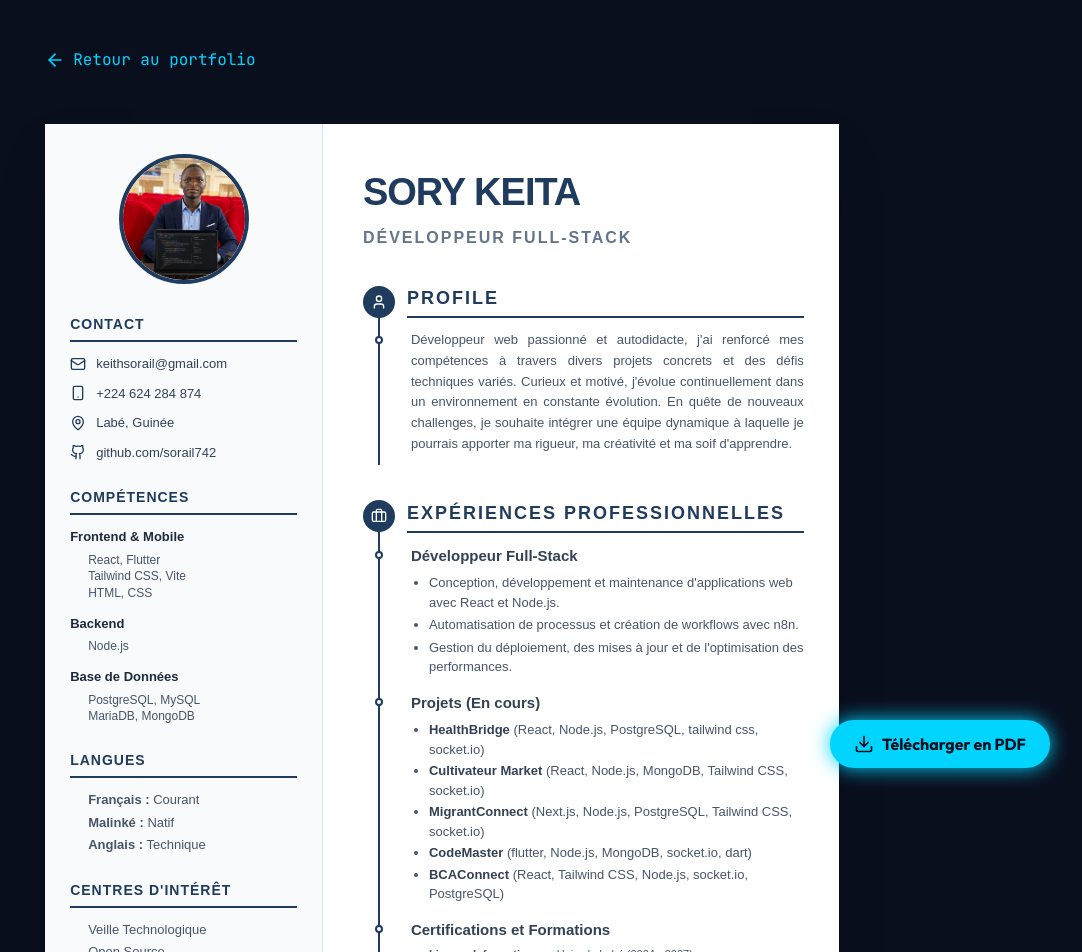
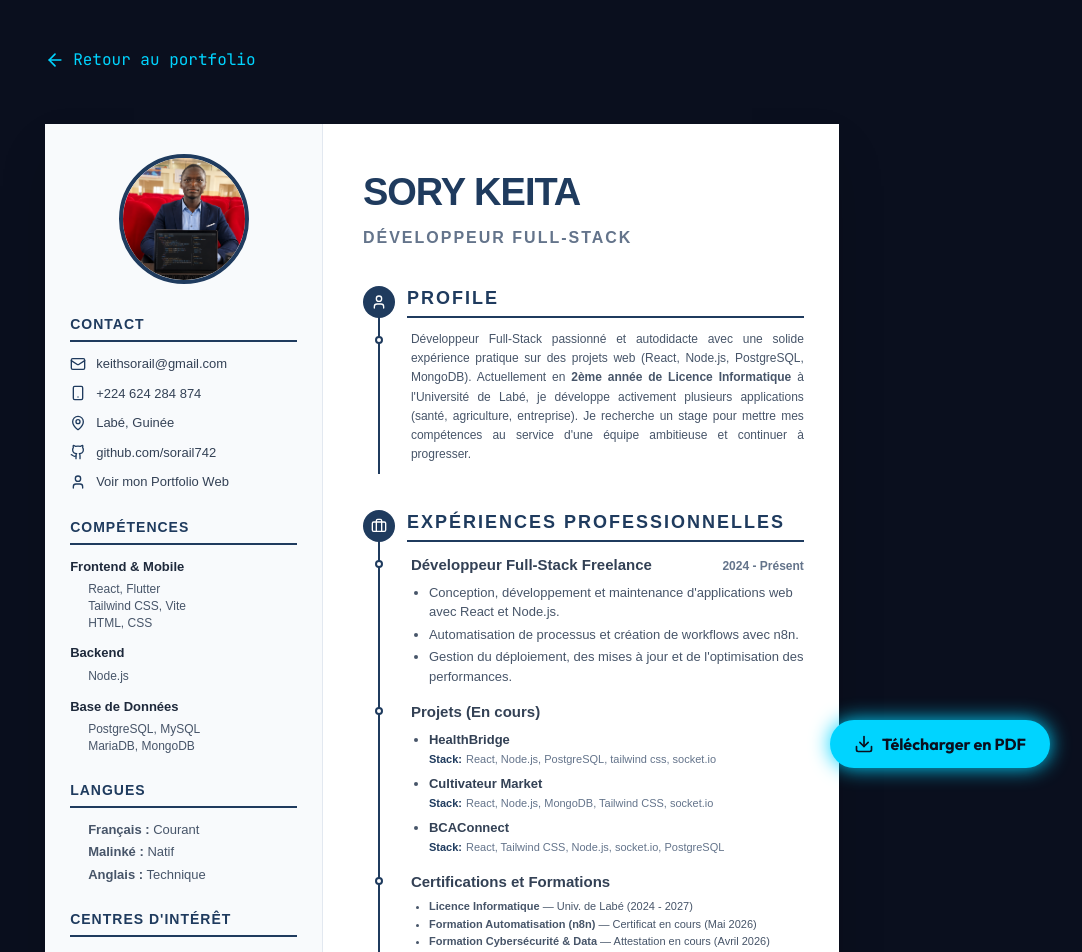
Before and after one commit to sorail742/portefolio, a React (Vite) app in the folder portfolio-frontend/: page /cv in a window 1280 px wide. Shown: the top 952 px of the page, without its empty margins (198-1280 px from the left). Built offline with nearby package versions, Linux system fonts and the light colour scheme.

Commit message:
Mise à jour du CV: retrait des liens GitHub, filtrage des projets récents et correction du profil

```diff
--- a/portfolio-frontend/src/components/About.jsx
+++ b/portfolio-frontend/src/components/About.jsx
@@ -17,7 +17,7 @@ export default function About() {
             </h2>
             <div className="text-slate-400 font-sans space-y-4 text-lg leading-relaxed">
               <p className="text-slate-300 text-lg leading-relaxed text-justify relative z-10 mb-6 font-sans">
-                Passionné par le développement depuis mes débuts en programmation, je suis actuellement en Licence Informatique à l'Université de Labé. Mon objectif est de créer des outils performants, accessibles et esthétiques.
+                Passionné par le développement depuis mes débuts en programmation, je suis actuellement en 2ème année de Licence Informatique à l'Université de Labé. Mon objectif est de créer des outils performants, accessibles et esthétiques.
               </p>
               <p>
                 En tant que développeur orienté Full-Stack et Mobile, j'affectionne particulièrement l'écosystème React et Node.js. Je m'efforce toujours d'apprendre les meilleures pratiques et de relever de nouveaux défis.
--- a/portfolio-frontend/src/components/CV.jsx
+++ b/portfolio-frontend/src/components/CV.jsx
@@ -47,9 +47,13 @@ const CV = forwardRef((props, ref) => {
             <MapPin size={16} style={{ color: brandColor, flexShrink: 0 }} />
             <span style={{ color: '#334155', fontSize: '13px' }}>Labé, Guinée</span>
           </div>
+          <div style={{ display: 'flex', alignItems: 'center', gap: '10px', marginBottom: '10px' }}>
+            <Github size={16} style={{ color: brandColor, flexShrink: 0 }} />
+            <a href="https://github.com/sorail742" style={{ color: '#334155', fontSize: '13px', textDecoration: 'none' }}>github.com/sorail742</a>
+          </div>
           <div style={{ display: 'flex', alignItems: 'center', gap: '10px' }}>
-            <Github size={16} style={{ color: brandColor, flexShrink: 0 }} />
-            <span style={{ color: '#334155', fontSize: '13px' }}>github.com/sorail742</span>
+            <User size={16} style={{ color: brandColor, flexShrink: 0 }} />
+            <a href="https://sorail742.github.io/portefolio" style={{ color: '#334155', fontSize: '13px', textDecoration: 'none' }}>Voir mon Portfolio Web</a>
           </div>
         </div>
 
@@ -127,8 +131,8 @@ const CV = forwardRef((props, ref) => {
 
           <div style={{ paddingLeft: '48px', position: 'relative', paddingBottom: '10px' }}>
             <div style={{ position: 'absolute', width: '8px', height: '8px', backgroundColor: 'white', borderRadius: '50%', border: `2px solid ${brandColor}`, left: '12px', top: '6px' }}></div>
-            <p style={{ fontSize: '13px', color: '#475569', lineHeight: '1.6', textAlign: 'justify', margin: 0 }}>
-              Développeur web passionné et autodidacte, j'ai renforcé mes compétences à travers divers projets concrets et des défis techniques variés. Curieux et motivé, j'évolue continuellement dans un environnement en constante évolution. En quête de nouveaux challenges, je souhaite intégrer une équipe dynamique à laquelle je pourrais apporter ma rigueur, ma créativité et ma soif d'apprendre.
+            <p style={{ fontSize: '12px', color: '#475569', lineHeight: '1.6', textAlign: 'justify', margin: 0 }}>
+              Développeur Full-Stack passionné et autodidacte avec une solide expérience pratique sur des projets web (React, Node.js, PostgreSQL, MongoDB). Actuellement en <strong>2ème année de Licence Informatique</strong> à l'Université de Labé, je développe activement plusieurs applications (santé, agriculture, entreprise). Je recherche un stage pour mettre mes compétences au service d'une équipe ambitieuse et continuer à progresser.
             </p>
           </div>
         </div>
@@ -150,7 +154,10 @@ const CV = forwardRef((props, ref) => {
           {/* Dev Full-Stack */}
           <div style={{ paddingLeft: '48px', position: 'relative', marginBottom: '15px' }}>
             <div style={{ position: 'absolute', width: '8px', height: '8px', backgroundColor: 'white', borderRadius: '50%', border: `2px solid ${brandColor}`, left: '12px', top: '6px' }}></div>
-            <h3 style={{ fontWeight: 'bold', color: '#334155', fontSize: '15px', margin: '0 0 6px 0' }}>Développeur Full-Stack</h3>
+            <div style={{ display: 'flex', justifyContent: 'space-between', alignItems: 'baseline', marginBottom: '6px' }}>
+              <h3 style={{ fontWeight: 'bold', color: '#334155', fontSize: '15px', margin: 0 }}>Développeur Full-Stack Freelance</h3>
+              <span style={{ fontSize: '12px', color: '#64748b', fontWeight: 'bold' }}>2024 - Présent</span>
+            </div>
             <ul style={{ listStyle: 'disc', paddingLeft: '18px', color: '#475569', fontSize: '13px', lineHeight: '1.5', margin: 0 }}>
               <li style={{ marginBottom: '3px' }}>Conception, développement et maintenance d'applications web avec React et Node.js.</li>
               <li style={{ marginBottom: '3px' }}>Automatisation de processus et création de workflows avec n8n.</li>
@@ -163,9 +170,12 @@ const CV = forwardRef((props, ref) => {
             <div style={{ position: 'absolute', width: '8px', height: '8px', backgroundColor: 'white', borderRadius: '50%', border: `2px solid ${brandColor}`, left: '12px', top: '6px' }}></div>
             <h3 style={{ fontWeight: 'bold', color: '#334155', fontSize: '15px', margin: '0 0 6px 0' }}>Projets (En cours)</h3>
             <ul style={{ listStyle: 'disc', paddingLeft: '18px', color: '#475569', fontSize: '13px', lineHeight: '1.5', margin: 0 }}>
-              {projects.map((p, idx) => (
-                <li key={idx} style={{ marginBottom: '2px' }}>
-                  <strong style={{ color: '#334155' }}>{p.title}</strong> ({p.tech.join(', ')})
+              {projects.filter(p => p.title !== 'MigrantConnect' && p.title !== 'CodeMaster').map((p, idx) => (
+                <li key={idx} style={{ marginBottom: '6px' }}>
+                  <strong style={{ color: '#334155' }}>{p.title}</strong>
+                  <div style={{ fontSize: '11px', color: '#64748b', marginTop: '2px', display: 'flex', flexWrap: 'wrap', gap: '4px' }}>
+                    <span style={{ color: brandColor, fontWeight: 'bold' }}>Stack:</span> {p.tech.join(', ')}
+                  </div>
                 </li>
               ))}
             </ul>
```
